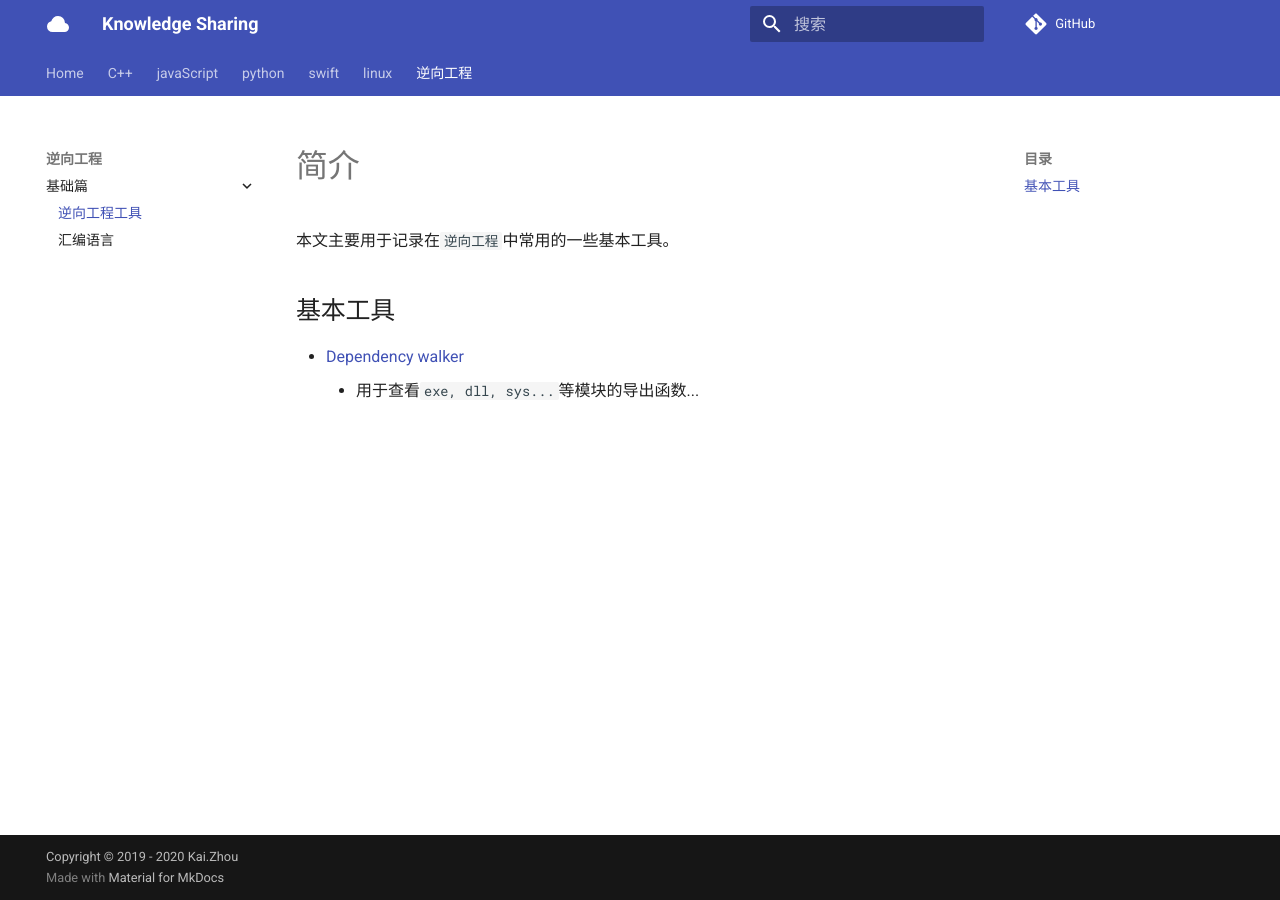
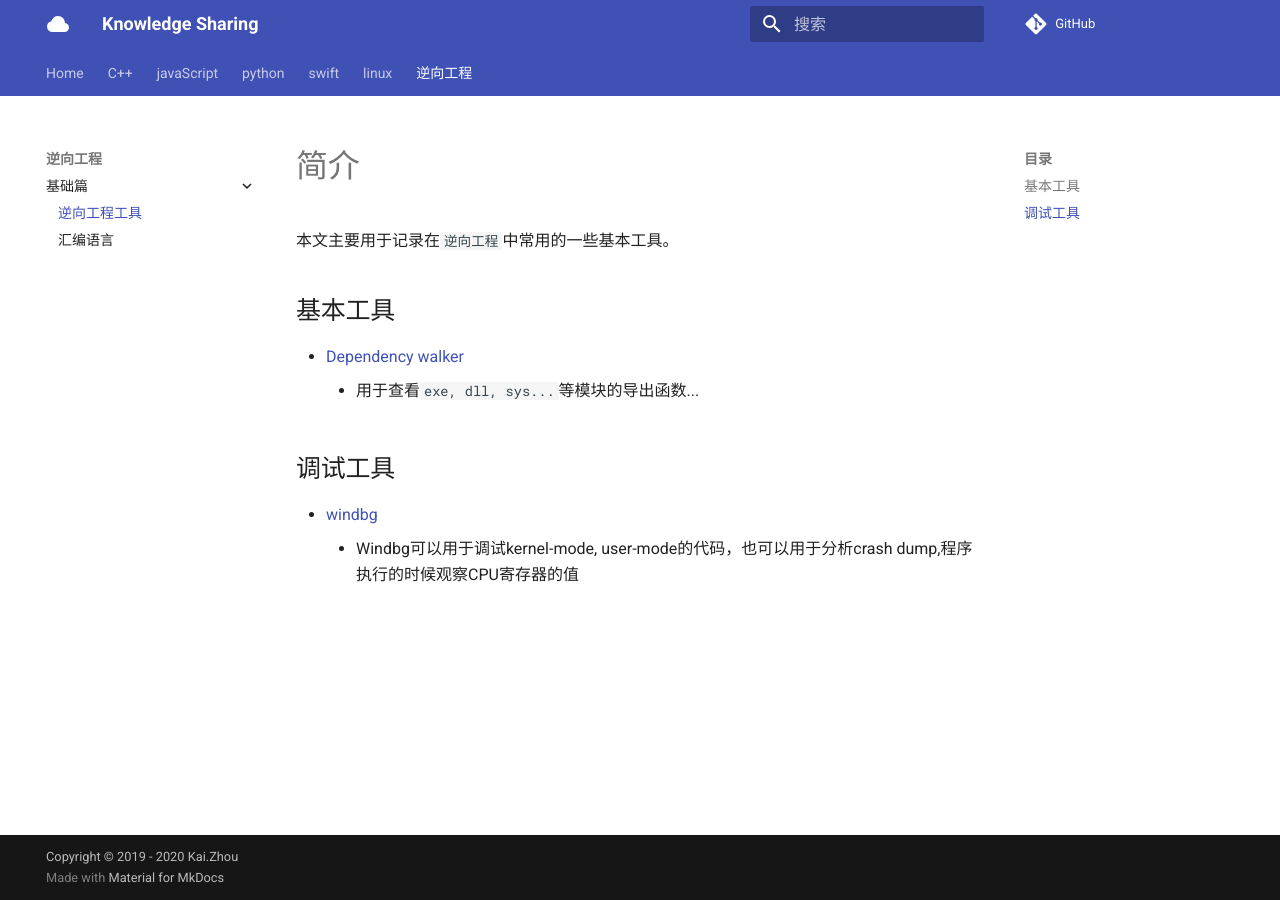
Before and after one commit to zhoukaidev/ks_blog, an MkDocs documentation site: the page built from docs/reverseEngine/basicDevtool.md, in a window 1280 px wide. Built offline with MkDocs 1.6.1 and Material for MkDocs 9.7.7, drawn with Linux system fonts in a browser that asks for light colours; comment, search, counter and statistics services are not loaded.

Commit message:
Update basicDevtool.md

```diff
--- a/docs/reverseEngine/basicDevtool.md
+++ b/docs/reverseEngine/basicDevtool.md
@@ -6,3 +6,8 @@
 
 * [Dependency walker](https://www.dependencywalker.com/)
     * 用于查看`exe, dll, sys...`等模块的导出函数...
+
+## 调试工具
+
+* [windbg](https://docs.microsoft.com/en-us/windows-hardware/drivers/debugger/)
+    * Windbg可以用于调试kernel-mode, user-mode的代码，也可以用于分析crash dump,程序执行的时候观察CPU寄存器的值
```
